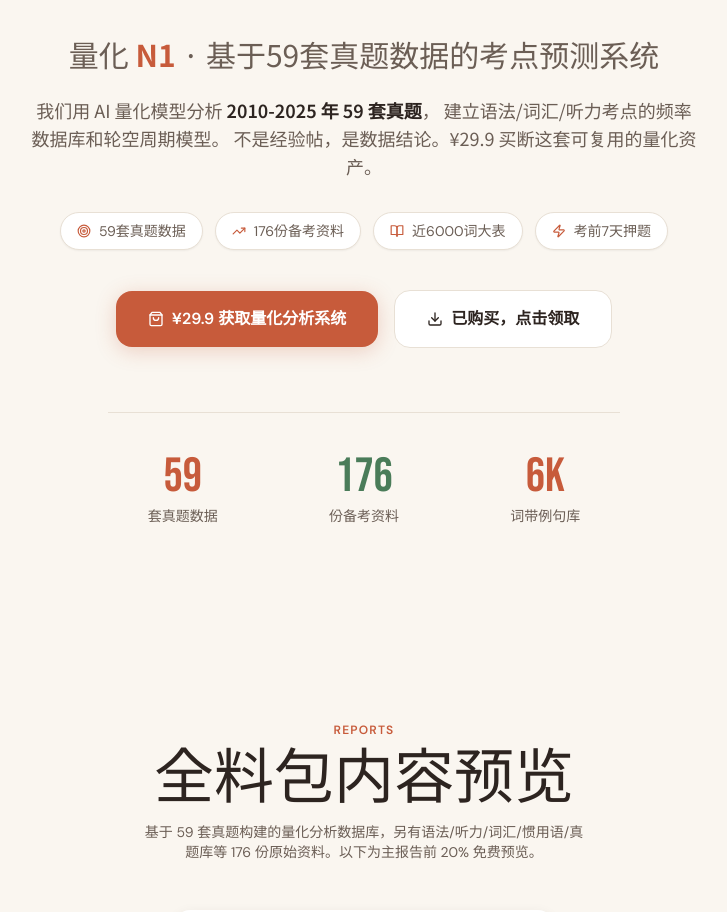
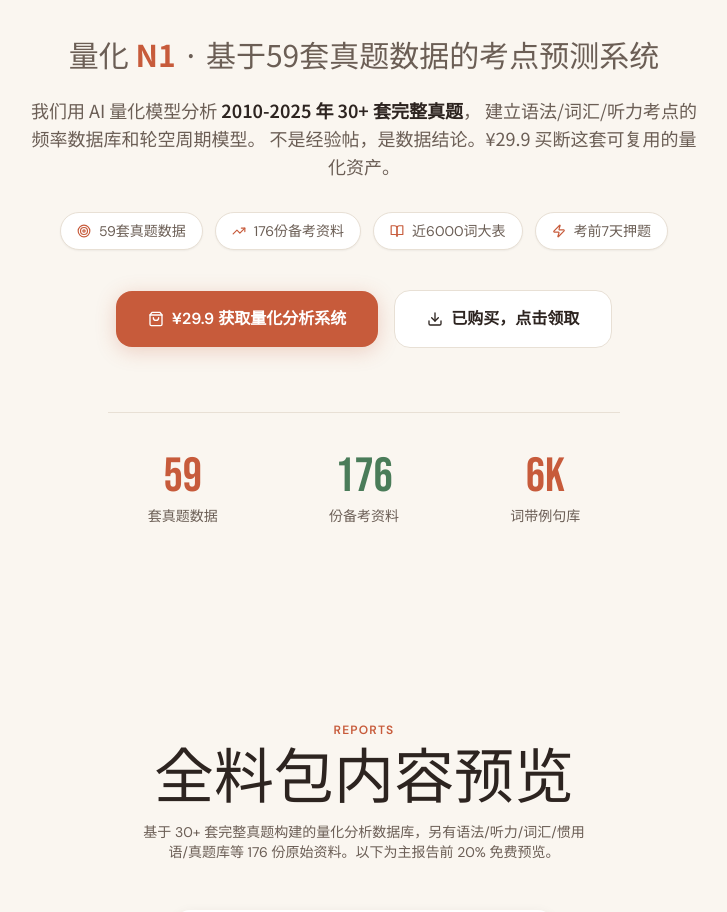
Before and after one commit to Ienai-1314/Gokaku, a Next.js app: page / in a window 1280 px wide. Shown: the part 346-1258 px from the top of the page, without its empty margins (276-1003 px from the left). Built offline with nearby package versions, Linux system fonts and the light colour scheme.

Commit message:
fix: 基于18套完整真题重新统计，修正59套为30+套

```diff
--- a/components/ContentPreview.tsx
+++ b/components/ContentPreview.tsx
@@ -68,7 +68,7 @@ export function ContentPreview({ activeLevel }: ContentPreviewProps) {
             全料包内容预览
           </h2>
           <p className="text-[#6B5E55] max-w-md mx-auto text-sm">
-            基于 59 套真题构建的量化分析数据库，另有语法/听力/词汇/惯用语/真题库等 176 份原始资料。以下为主报告前 20% 免费预览。
+            基于 30+ 套完整真题构建的量化分析数据库，另有语法/听力/词汇/惯用语/真题库等 176 份原始资料。以下为主报告前 20% 免费预览。
           </p>
         </div>
 
--- a/components/Hero.tsx
+++ b/components/Hero.tsx
@@ -70,7 +70,7 @@ export function Hero({ activeLevel }: HeroProps) {
             transition={{ duration: 0.5, delay: 0.2 }}
             className="text-base md:text-lg text-[#6B5E55] mb-8 max-w-2xl mx-auto leading-relaxed font-noto-jp"
           >
-            我们用 AI 量化模型分析 <span className="text-[#2D2420] font-semibold">2010-2025 年 59 套真题</span>，
+            我们用 AI 量化模型分析 <span className="text-[#2D2420] font-semibold">2010-2025 年 30+ 套完整真题</span>，
             建立语法/词汇/听力考点的频率数据库和轮空周期模型。
             不是经验帖，是数据结论。¥29.9 买断这套可复用的量化资产。
           </motion.p>
--- a/components/Pricing.tsx
+++ b/components/Pricing.tsx
@@ -27,7 +27,7 @@ export function Pricing({}: PricingProps) {
     {
       icon: FileText,
       title: "N1 量化考点分析报告",
-      desc: "基于59套真题数据：语法TOP30（含出现次数+轮空年数+例句）、近义辨析15组、读解高频主题+作者态度句式、听力场景词量化统计",
+      desc: "基于30+套完整真题数据：语法TOP30（含出现次数+轮空年数+例句）、近义辨析15组、读解高频主题+作者态度句式、听力场景词量化统计",
     },
     {
       icon: Sparkles,
@@ -100,7 +100,7 @@ export function Pricing({}: PricingProps) {
         {/* Value Prop Grid */}
         <div className="grid md:grid-cols-3 gap-4 mb-12 max-w-5xl mx-auto">
           {[
-            { num: "01", title: "考点怎么抓？", answer: "用量化模型统计近15年真题，告诉你哪些语法轮空 3 年以上、今年反弹概率最高，并配真题例句。" },
+            { num: "01", title: "考点怎么抓？", answer: "用量化模型统计30+套完整真题数据，告诉你哪些语法轮空 3 年以上、今年反弹概率最高，并配真题例句。" },
             { num: "02", title: "考前押什么？", answer: "基于轮空周期和出现频率的押题预测单，给你高概率考点 + 考前 1 晚必背 20 条，直击 7 月考点。" },
             { num: "03", title: "资料够不够？", answer: "不止 3 份量化报告，还打包了 699 惯用语、近 6000 词表、语法大全、1992–2025 真题库等 176 份文件。" },
           ].map((item, idx) => (
```
